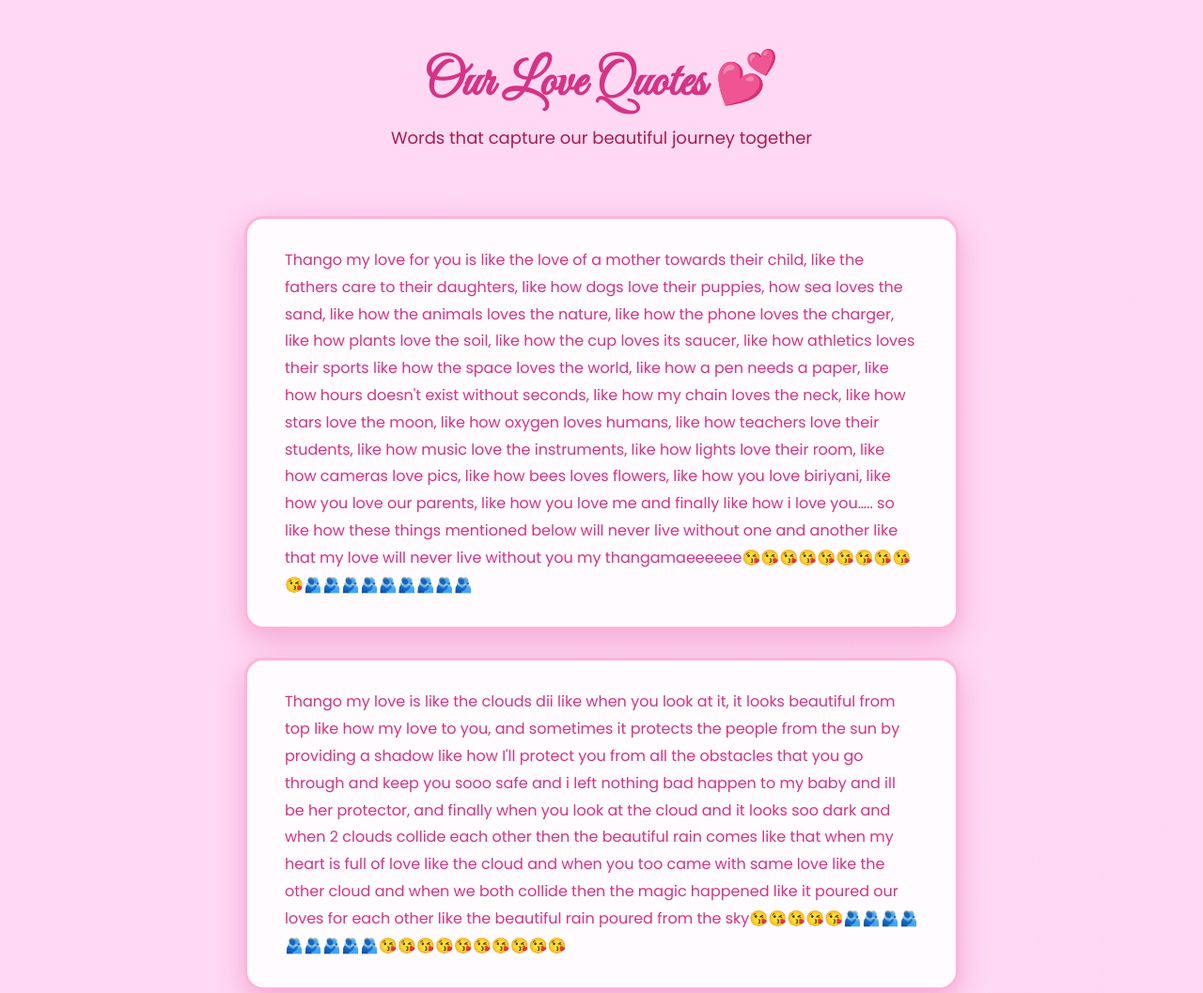
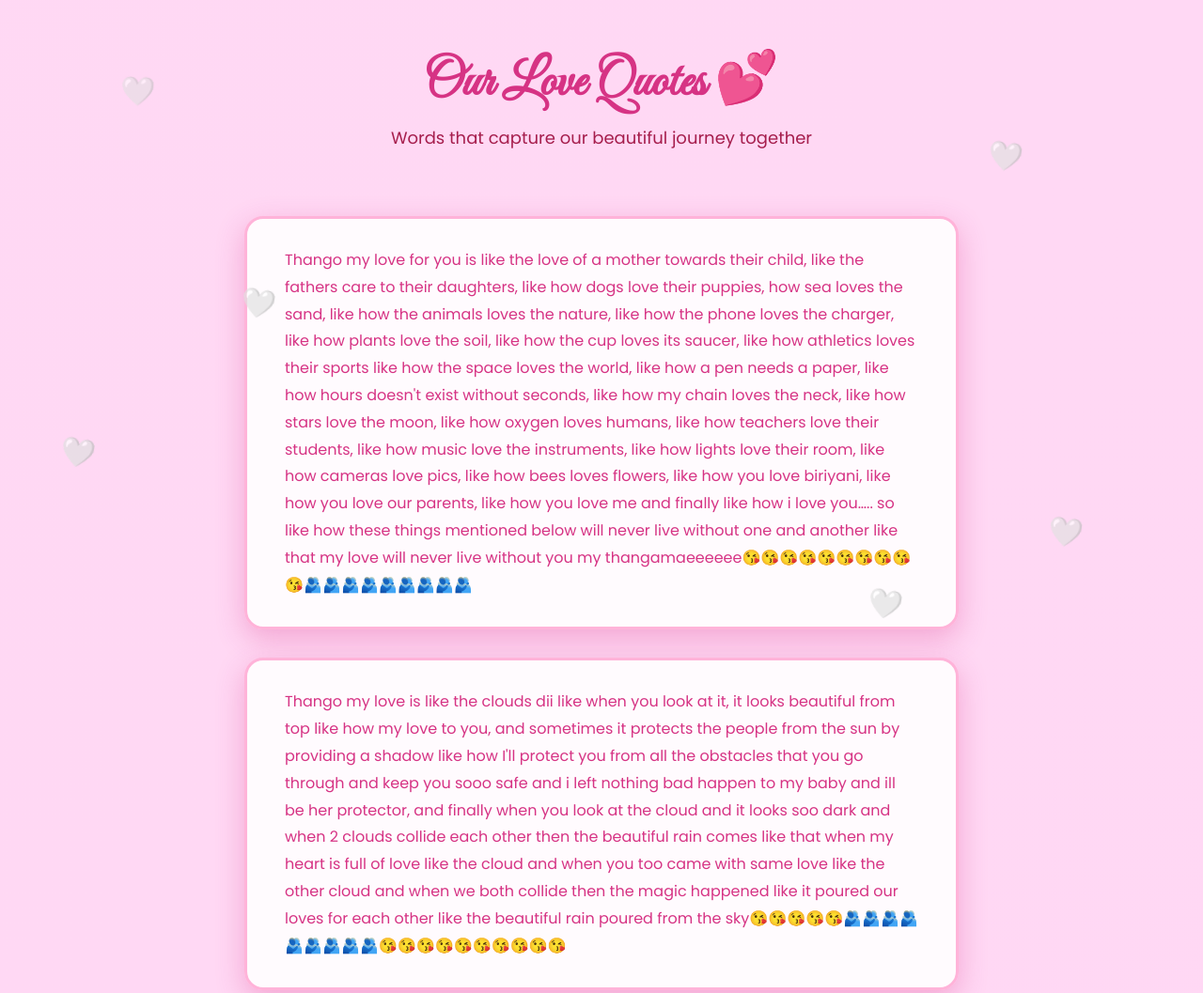
Before and after one commit to KDB0306/my-valentine, a plain HTML site: page quotes.html in a window 1280 px wide. Shown: the top 1057 px of the page at 94% size. Drawn offline with Linux system fonts and the light colour scheme.

Commit message:
updated background

```diff
--- a/quotes.html
+++ b/quotes.html
@@ -100,12 +100,51 @@ h1 {
   background: #ff0066;
   transform: scale(1.1);
 }
+
+.hearts-decoration {
+  position: fixed;
+  top: 0;
+  left: 0;
+  width: 100%;
+  height: 100%;
+  pointer-events: none;
+  z-index: 0;
+}
+
+.floating-heart {
+  position: absolute;
+  font-size: 30px;
+  animation: float 6s ease-in-out infinite;
+  opacity: 0.5;
+}
+
+@keyframes float {
+  0%, 100% { transform: translateY(0) rotate(0deg); opacity: 0.5; }
+  50% { transform: translateY(-20px) rotate(10deg); opacity: 0.7; }
+}
+
+.floating-heart:nth-child(1) { top: 10%; left: 10%; animation-delay: 0s; }
+.floating-heart:nth-child(2) { top: 20%; right: 15%; animation-delay: 1s; }
+.floating-heart:nth-child(3) { top: 60%; left: 5%; animation-delay: 2s; }
+.floating-heart:nth-child(4) { top: 70%; right: 10%; animation-delay: 3s; }
+.floating-heart:nth-child(5) { top: 40%; left: 20%; animation-delay: 1.5s; }
+.floating-heart:nth-child(6) { top: 80%; right: 25%; animation-delay: 2.5s; }
 </style>
 </head>
 
 <body>
 
-<h1>Our Love Quotes 💕</h1>
+<!-- Floating hearts decoration -->
+<div class="hearts-decoration">
+    <div class="floating-heart">🤍</div>
+    <div class="floating-heart">🤍</div>
+    <div class="floating-heart">🤍</div>
+    <div class="floating-heart">🤍</div>
+    <div class="floating-heart">🤍</div>
+    <div class="floating-heart">🤍</div>
+  </div>
+
+  <h1>Our Love Quotes 💕</h1>
 <p class="subtitle">Words that capture our beautiful journey together</p>
 
 <div class="quotes-container">
```
Also changed, not shown: memories.html (+39 -0 lines).
